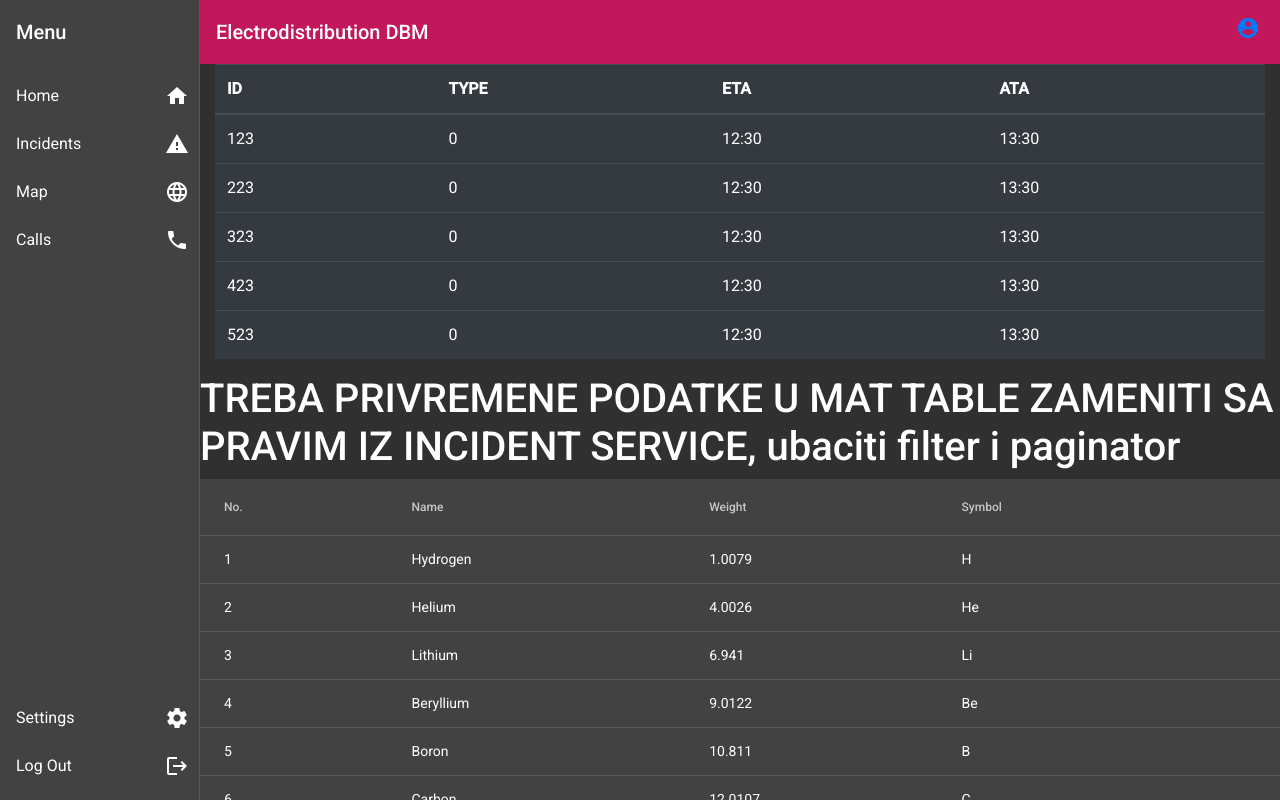
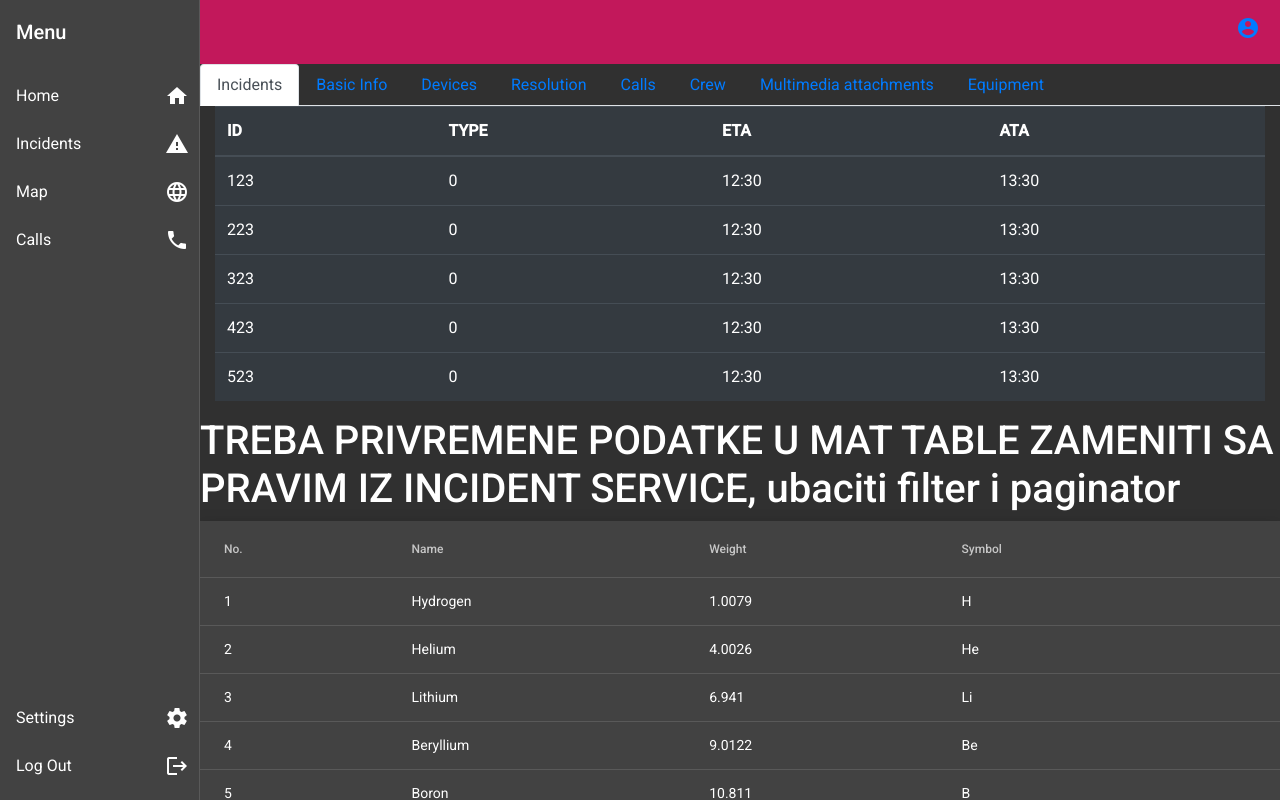
Before and after one commit to VDusanV/Web2Project, an Angular app in the folder electrodistribution-app/: page /incidents in a window 1280 px wide. Built offline with nearby package versions, Linux system fonts and the light colour scheme.

Commit message:
Work on nav-side.

```diff
--- a/electrodistribution-app/src/app/home/home.component.ts
+++ b/electrodistribution-app/src/app/home/home.component.ts
@@ -13,7 +13,7 @@ export class HomeComponent {
     map(({ matches }) => {
       if (matches) {
         return [
-          { title: 'Card 1', cols: 1, rows: 1 },
+          { title: 'Ne znam cemu ovo sluzi', cols: 1, rows: 1 },
           { title: 'Card 2', cols: 1, rows: 1 },
           { title: 'Card 3', cols: 1, rows: 1 },
           { title: 'Card 4', cols: 1, rows: 1 }
@@ -21,10 +21,10 @@ export class HomeComponent {
       }
 
       return [
-        { title: 'Card 1', cols: 2, rows: 1 },
-        { title: 'Card 2', cols: 1, rows: 1 },
-        { title: 'Card 3', cols: 1, rows: 2 },
-        { title: 'Card 4', cols: 1, rows: 1 }
+        { title: 'Moji planovi', cols: 2, rows: 1 },
+        { title: 'Moji incidenti', cols: 1, rows: 1 },
+        { title: 'Moji bezbednosni dokumenti', cols: 1, rows: 2 },
+        { title: 'Moji nalozi za rad', cols: 1, rows: 1 }
       ];
     })
   );
--- a/electrodistribution-app/src/app/nav-bar/nav-bar.component.html
+++ b/electrodistribution-app/src/app/nav-bar/nav-bar.component.html
@@ -1,9 +1,27 @@
 <ul ngbNav #nav="ngbNav" class="nav-tabs">
     <li ngbNavItem>
-      <a ngbNavLink routerLink="dashboard"> Dashboard</a>
+      <a ngbNavLink routerLink="table"> Incidents</a>
     </li>
     <li ngbNavItem>
-      <a ngbNavLink routerLink="registration">Registration</a>
+      <a ngbNavLink routerLink="basicinformation"> Basic Info</a>
+    </li>
+    <li ngbNavItem>
+      <a ngbNavLink routerLink="devices"> Devices</a>
+    </li>
+    <li ngbNavItem>
+      <a ngbNavLink routerLink="resolution"> Resolution</a>
+    </li>
+    <li ngbNavItem>
+      <a ngbNavLink routerLink="calls"> Calls</a>
+    </li>
+    <li ngbNavItem>
+      <a ngbNavLink routerLink="crew"> Crew</a>
+    </li>
+    <li ngbNavItem>
+      <a ngbNavLink routerLink="multimediaattch"> Multimedia attachments</a>
+    </li>
+    <li ngbNavItem>
+      <a ngbNavLink routerLink="equipment"> Equipment</a>
     </li>
   </ul>
 
--- a/electrodistribution-app/src/app/nav-side/nav-side.component.html
+++ b/electrodistribution-app/src/app/nav-side/nav-side.component.html
@@ -6,7 +6,7 @@
     <mat-toolbar>Menu</mat-toolbar>
     <mat-nav-list>
 
-      <a mat-list-item href="/home">Home<mat-icon class="icon">home</mat-icon></a>
+      <a (click)="myFunc( 'Homeeee' )" mat-list-item href="/home" >Home<mat-icon class="icon">home</mat-icon></a>
       <a mat-list-item href="/incidents">Incidents<mat-icon class="icon">warning</mat-icon></a>
       <a mat-list-item href="#">Map<mat-icon class="icon">language</mat-icon></a>
       <a mat-list-item href="#">Calls<mat-icon class="icon">phone</mat-icon></a>
@@ -26,7 +26,7 @@
         *ngIf="isHandset$ | async">
         <mat-icon aria-label="Side nav toggle icon">menu</mat-icon>
       </button>
-      <span>Electrodistribution DBM</span>
+      <span>{{titleString}}</span>
       <div class="profilediv">
         <a mat-list-item href="#"><mat-icon>account_circle</mat-icon></a>
 
--- a/electrodistribution-app/src/app/nav-side/nav-side.component.ts
+++ b/electrodistribution-app/src/app/nav-side/nav-side.component.ts
@@ -10,6 +10,8 @@ import { map, shareReplay } from 'rxjs/operators';
 })
 export class NavSideComponent {
 
+  titleString ='';
+
   isHandset$: Observable<boolean> = this.breakpointObserver.observe(Breakpoints.Handset)
     .pipe(
       map(result => result.matches),
@@ -18,4 +20,7 @@ export class NavSideComponent {
 
   constructor(private breakpointObserver: BreakpointObserver) {}
 
+  myFunc(str: string){
+    this.titleString = str;
+  }
 }
```
Also changed, not shown: electrodistribution-app/src/app/app-routing.module.ts (+11 -13 lines).
